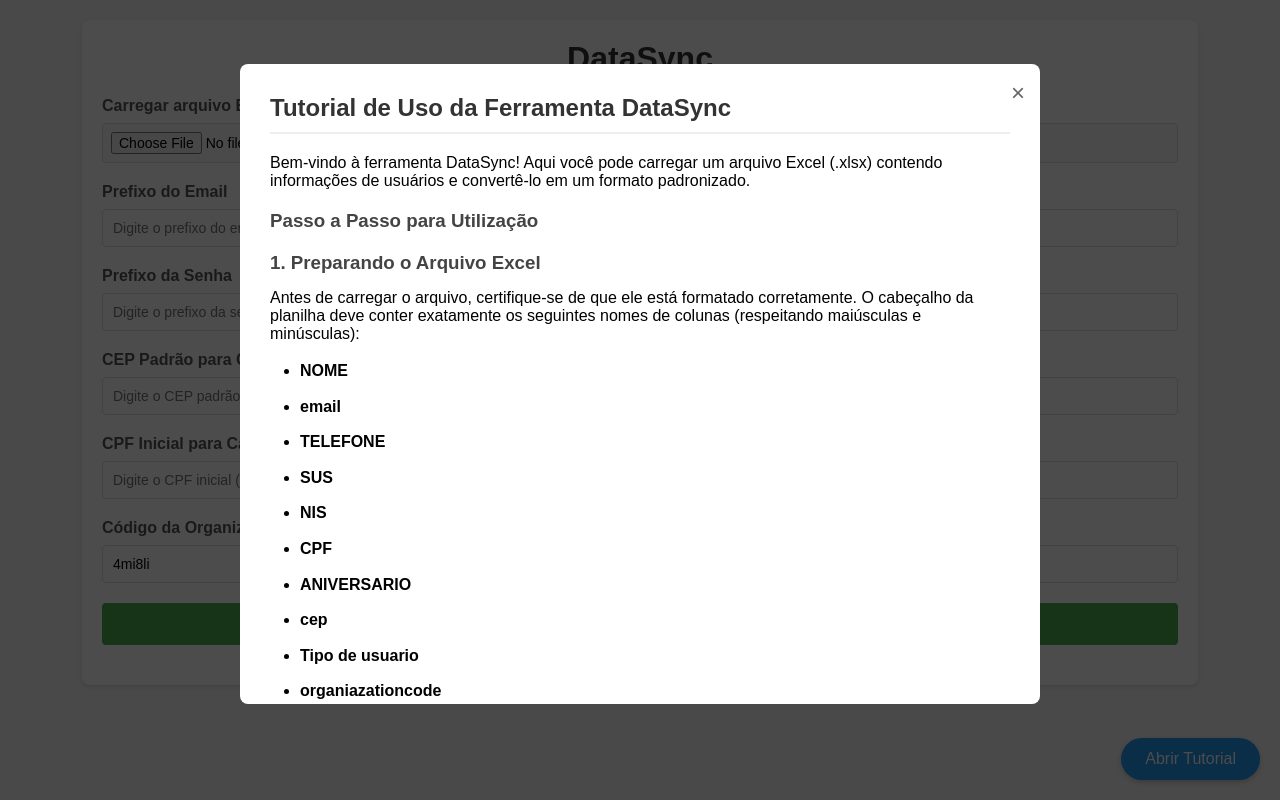
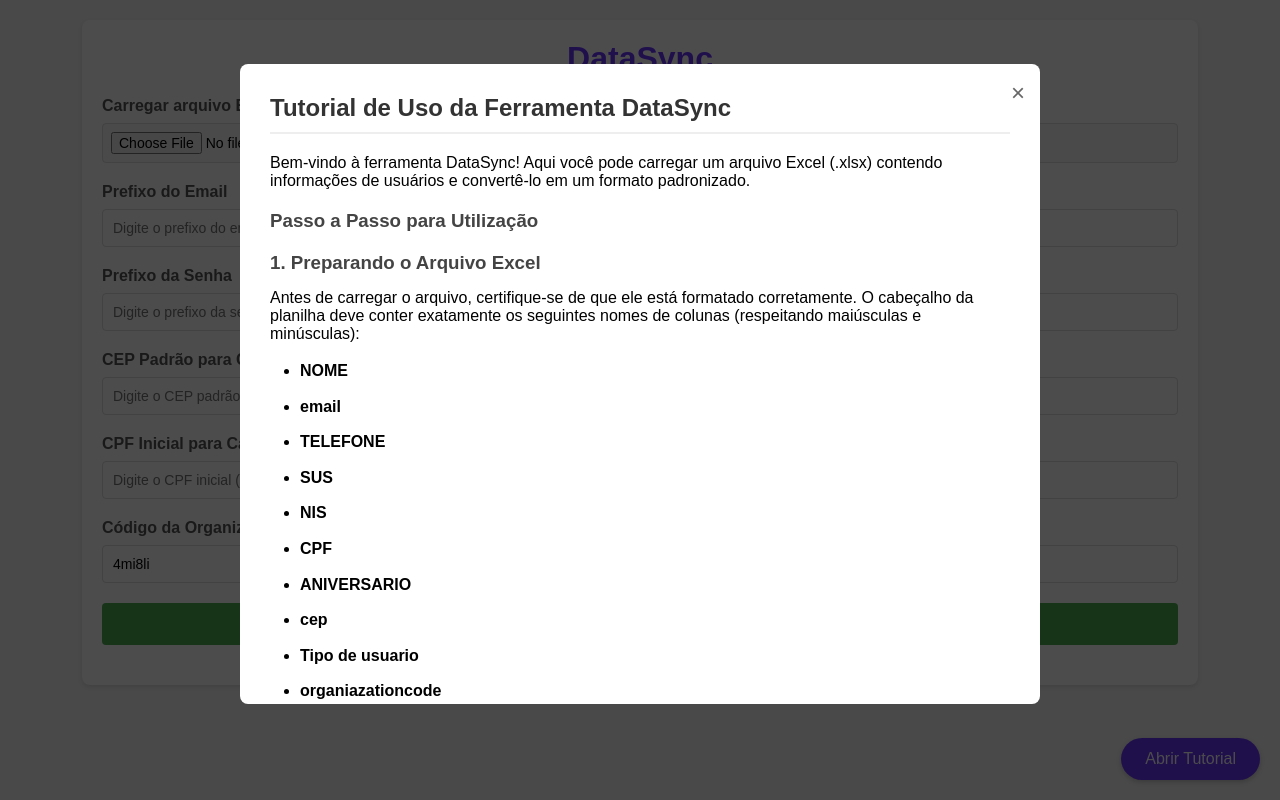
Before and after one commit to CarlosEduardo31/DataSync, a plain HTML site: page index.html in a window 1280 px wide. Drawn offline with Linux system fonts and the light colour scheme.

Commit message:
Update index.html

```diff
--- a/index.html
+++ b/index.html
@@ -28,7 +28,7 @@
       }
 
       h1 {
-        color: #333;
+        color: #6A35FF;        ;
         margin-bottom: 20px;
         text-align: center;
       }
@@ -175,7 +175,7 @@
         position: fixed;
         bottom: 20px;
         right: 20px;
-        background-color: #2196f3;
+        background-color: #6A35FF;
         color: white;
         padding: 12px 24px;
         border-radius: 25px;
```
